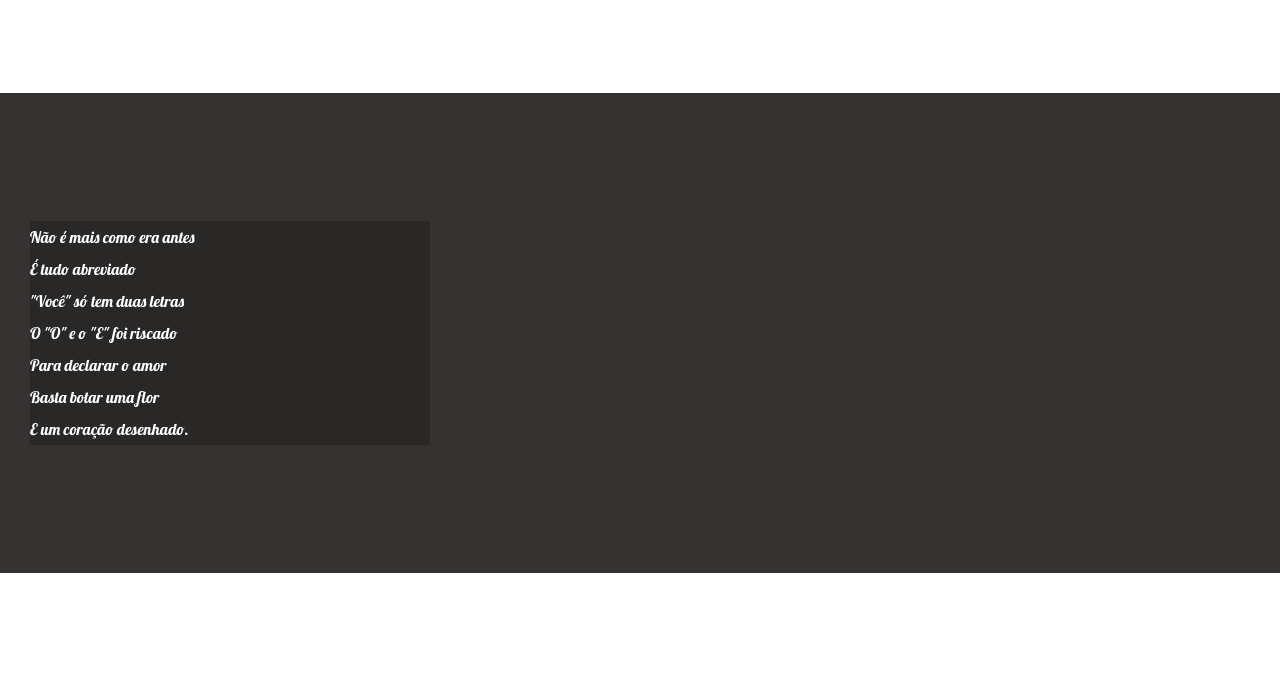
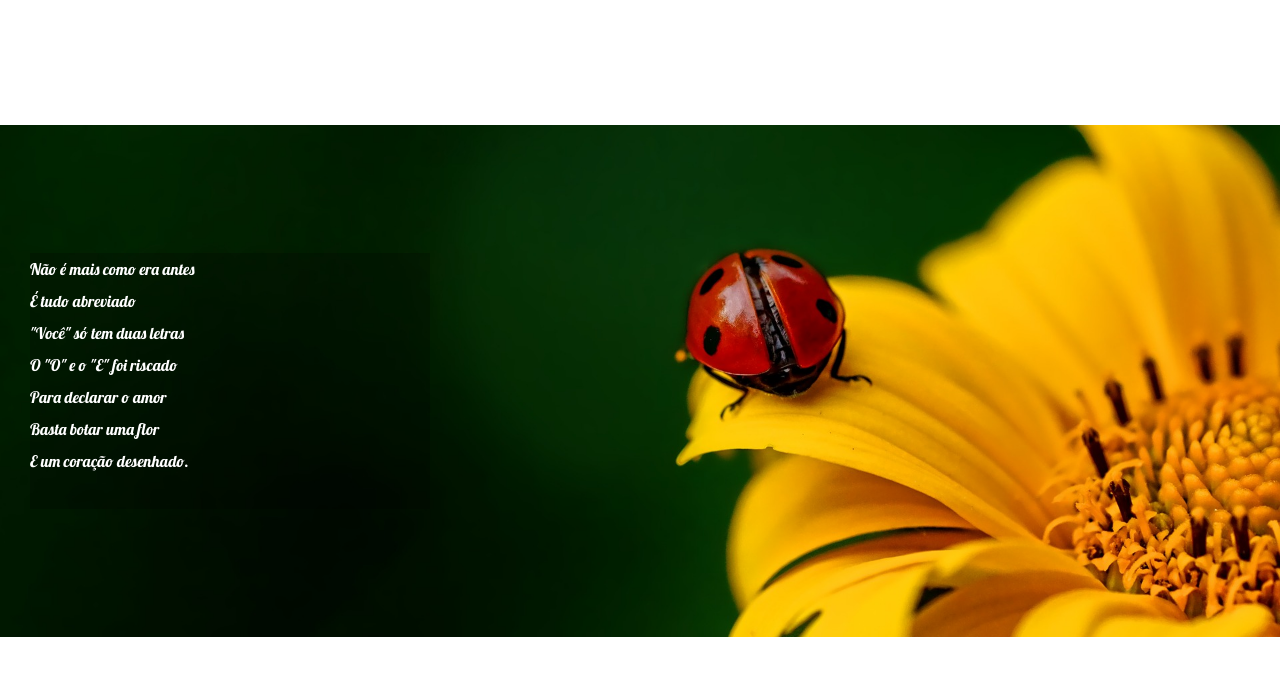
Before and after one commit to carlosdemello/html-css, a plain HTML site: page desafios/desafio012/index.html in a window 1280 px wide. Shown: the part 527-1225 px from the top of the page. Drawn offline with Linux system fonts and the light colour scheme.

Commit message:
terminando projeto cordel

```diff
--- a/desafios/desafio012/index.html
+++ b/desafios/desafio012/index.html
@@ -33,7 +33,7 @@
 
 
 
-    <section class="imagem">
+    <section class="imagem" id="img01">
         <p>
             Não é mais como era antes<br>
             É tudo abreviado<br>
@@ -71,7 +71,7 @@
 
 
 
-    <section class="imagem">
+    <section class="imagem" id="img02">
         <p>
             Tenho saudade das cartas<br>
             Escritas com a própria mão<br>
--- a/desafios/desafio012/style.css
+++ b/desafios/desafio012/style.css
@@ -51,6 +51,7 @@ header a, footer a {
 
 header a:hover, footer a:hover {
     text-decoration: underline;
+
 }
 
 section {
@@ -65,6 +66,8 @@ section {
 section > p {
     font-family: var(--font3);
     font-size: 2.5emvw;
+    padding-bottom: 2em;
+
 }
 
 section.normal {
@@ -75,12 +78,26 @@ section.normal {
 section.imagem {
     background-color: rgb(54, 50, 50);
     color: white;
+    background-attachment: fixed;
+
 }
 
 section.imagem > p {
     width: 400px;
     background-color: rgba(0, 0, 0, 0.219);
+    text-shadow: 1px, 1px, 0px black;
 
+}
+
+section#img01 {
+    background-image: url('imagens/background001.jpg');
+    background-position: right center;
+    background-size: cover;
+}
+
+section#img02 {
+    background-image: url('imagens/background002.jpg');
+    background-size: cover;
 }
 
 footer {
```
